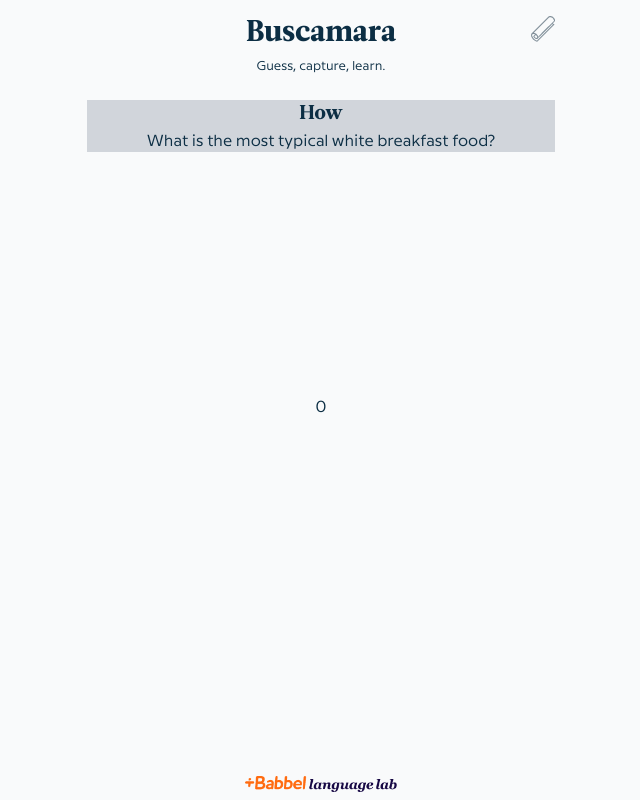
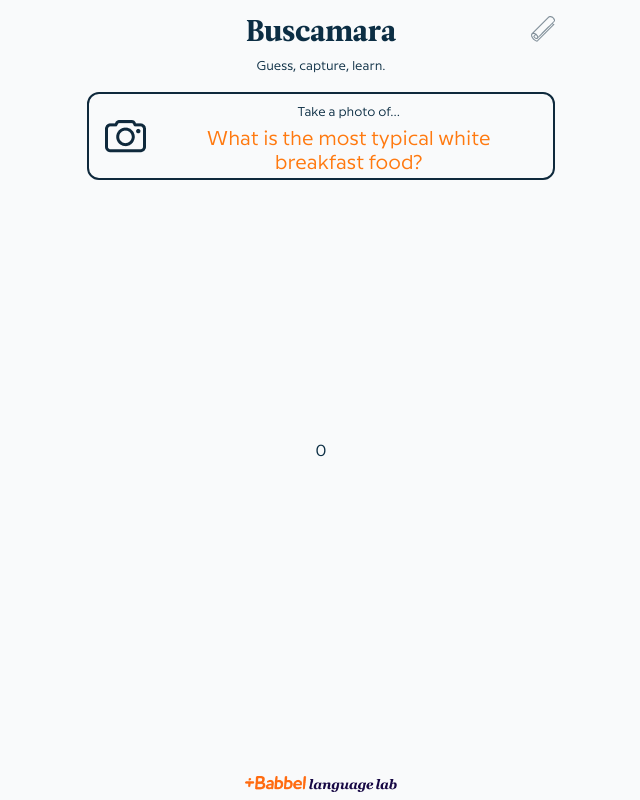
Before and after one commit to Kageetai/vocabulizr-vite, a React (Vite) app: page /1 in a window 1280 px wide. Shown: the whole page, without its empty margins (319-959 px from the left). Built offline with nearby package versions, Linux system fonts and the light colour scheme; no server answers.

Commit message:
styles for PromptView.tsx with boxes

```diff
--- a/src/components/PromptView.tsx
+++ b/src/components/PromptView.tsx
@@ -54,17 +54,25 @@ function PromptView({ index }: Props): JSX.Element {
   ).length;
   const hasLabels = !!labels.length;
   const debug = new URLSearchParams(location.search).has('debug');
-  const labelsList = labels.map((l) => l.description).join(',');
+  const labelsList = labels.map((l) => l.description).join(', ');
 
   return (
     <div>
-      <div className="bg-gray-300 px-4 my-2">
-        <h3>How</h3>
+      <div className="px-4 py-1 my-2 border-border border-2 rounded-xl flex items-center">
+        <div className="w-16">
+          <img src="/camera.png" alt="Camera" />
+        </div>
 
-        <p>{currentPrompt?.hint}</p>
+        <div>
+          <small>Take a photo of...</small>
+
+          <h3 className="mt-1 leading-6 font-sans text-primary">
+            {currentPrompt?.hint}
+          </h3>
+        </div>
       </div>
 
-      <div className="relative max-w-full w-125 max-h-125 my-2 rounded-xl overflow-hidden">
+      <div className="relative max-w-full w-125 max-h-125 my-6 rounded-xl overflow-hidden">
         <span className="absolute top-1/3 left-1/2 transform -translate-x-1/2 -z-1">
           Please allow us to use your device camera!
         </span>
@@ -102,8 +110,22 @@ function PromptView({ index }: Props): JSX.Element {
         )}
       </div>
 
-      {hasLabels && !labelsInPrompt && <h2>Wrong! Try again!</h2>}
-      {hasLabels && labelsInPrompt && <h2>Correct!</h2>}
+      {hasLabels && (
+        <div className="px-4 py-2 my-2 border-border border-2 rounded-xl flex items-center">
+          <div className="w-16">
+            <img src="/lens.png" alt="Camera" />
+          </div>
+
+          <h3 className="mt-0 leading-6 font-sans text-primary">
+            {labels[0].description}
+          </h3>
+
+          <div className="ml-auto text-2xl">
+            {hasLabels && !labelsInPrompt && <p>❌</p>}
+            {hasLabels && labelsInPrompt && <p>✓</p>}
+          </div>
+        </div>
+      )}
 
       {debug && labelsList}
     </div>
--- a/src/index.css
+++ b/src/index.css
@@ -14,12 +14,16 @@
 }
 
 @tailwind base;
-@tailwind components;
+@tailwind componentsl;
 @tailwind utilities;
 
 @layer base {
   body {
     color: rgb(12, 46, 68);
+
+    --primary: rgba(255, 121, 15, 1);
+    --primary-75: rgba(255, 121, 15, .75);
+    --border: #0F293C;
   }
 
   h1,
@@ -45,7 +49,7 @@
   }
 
   button {
-    background-color: rgba(255, 121, 15, 1);
+    background-color: var(--primary);
   }
 
   button.primary {
@@ -76,7 +80,7 @@
   }
 
   .text-primary {
-    color: rgba(255, 121, 15, 1);
+    color: var(--primary);
   }
 }
 
@@ -97,7 +101,7 @@
     @apply w-0 h-0 border-solid bg-transparent opacity-75;
 
     border-width: 0 32px 32px 0;
-    border-color: transparent rgba(255, 121, 15, 0.75) transparent transparent;
+    border-color: transparent var(--primary-75) transparent transparent;
   }
 
   .printer-frame {
--- a/tailwind.config.js
+++ b/tailwind.config.js
@@ -7,6 +7,11 @@ module.exports = {
       serif: ['Leitura News', 'serif'],
     },
     extend: {
+      colors: {
+        primary: 'var(--primary)',
+        'primary-75': 'var(--primary-75)',
+        border: 'var(--border)',
+      },
       transitionProperty: {
         'max-h': 'max-height',
       },
```
Also changed, not shown: public/camera.png (added), public/lens.png (added).
